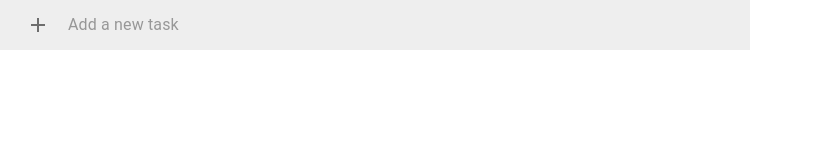
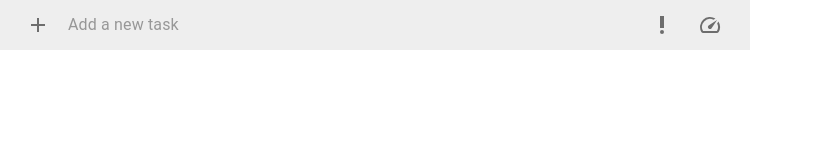
Before and after one commit to rafaelelu/ToDo, a React (Create React App) app: page / in a window 1280 px wide. Shown: the top 160 px of the page, without its empty margins (0-813 px from the left). Built offline with nearby package versions, Linux system fonts and the light colour scheme.

Commit message:
Add important and urgent buttons to CreateItem

```diff
--- a/src/components/CreateItem.js
+++ b/src/components/CreateItem.js
@@ -3,6 +3,8 @@ import { makeStyles } from '@material-ui/core';
 import IconButton from '@material-ui/core/IconButton';
 import Add from '@material-ui/icons/Add';
 import InputBase from '@material-ui/core/InputBase';
+import PriorityHighIcon from '@material-ui/icons/PriorityHigh';
+import SpeedIcon from '@material-ui/icons/Speed';
 
 const useStyles = makeStyles( theme => ( {
     textField: {
@@ -25,11 +27,30 @@ const useStyles = makeStyles( theme => ( {
 export default function CreateItem( { addTask } ) {
     const classes = useStyles();
     const [ title, setTitle ] = useState( '' );
+    const [ important, setImportant ] = useState( false );
+    const [ urgent, setUrgent ] = useState( false );
 
+    /**
+     * Clears the text input, the importance icon button and the urgency icon button.
+     */
+    function clearInputs() {
+        setTitle( '' );
+        setImportant( false );
+        setUrgent( false );
+    }
+
+    /**
+     * Adds a new task and clears the inputs.
+     */
     function handleSubmit() {
         if ( title.trim() ) {
-            addTask( { title } );
-            setTitle( '' );
+            addTask( {
+                title: title,
+                important: important,
+                urgent: urgent,
+                checked: false
+            } );
+            clearInputs();
         }
     }
 
@@ -38,6 +59,7 @@ export default function CreateItem( { addTask } ) {
             <IconButton
                 className={ classes.iconButton }
                 aria-label="add new"
+                title="Add new task"
                 onClick={ () => handleSubmit() }
             >
                 <Add />
@@ -53,8 +75,14 @@ export default function CreateItem( { addTask } ) {
                 } }
                 onChange={ ( event ) => setTitle( event.target.value ) }
                 placeholder="Add a new task"
-                inputProps={ { 'aria-label': 'add a new task' } }
+                inputProps={ { 'aria-label': 'Add new task' } }
             />
+            <IconButton onClick={ () => setImportant( !important ) } title="Important">
+                <PriorityHighIcon color={ important ? 'secondary' : 'action' } />
+            </IconButton>
+            <IconButton onClick={ () => setUrgent( !urgent ) } title="Urgent">
+                <SpeedIcon color={ urgent ? 'secondary' : 'action' } />
+            </IconButton>
         </div>
     );
 }
```
